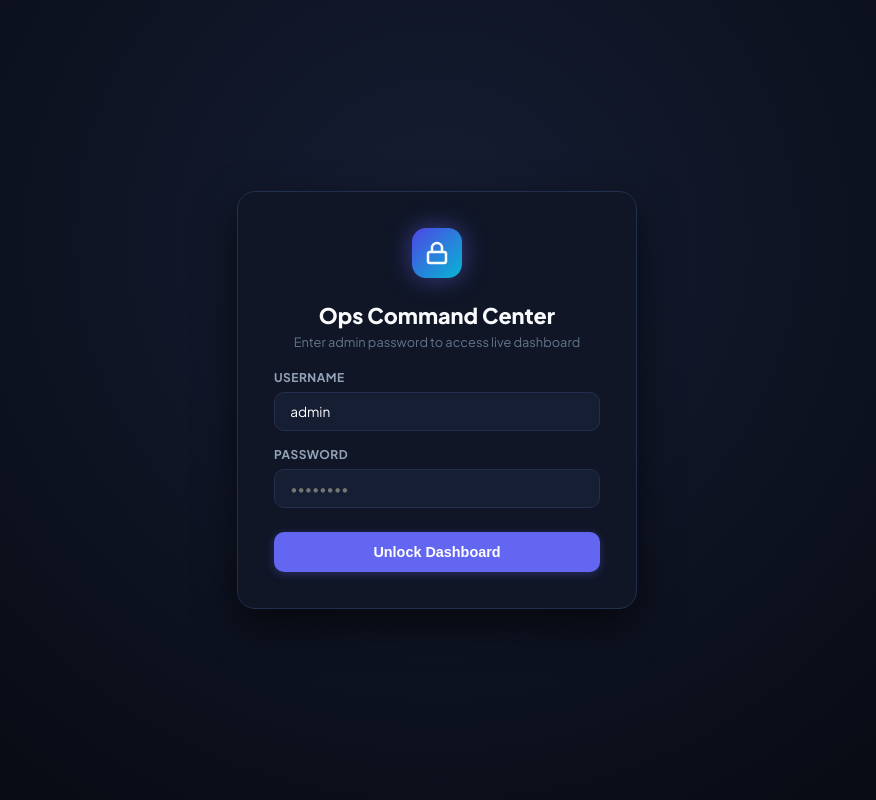
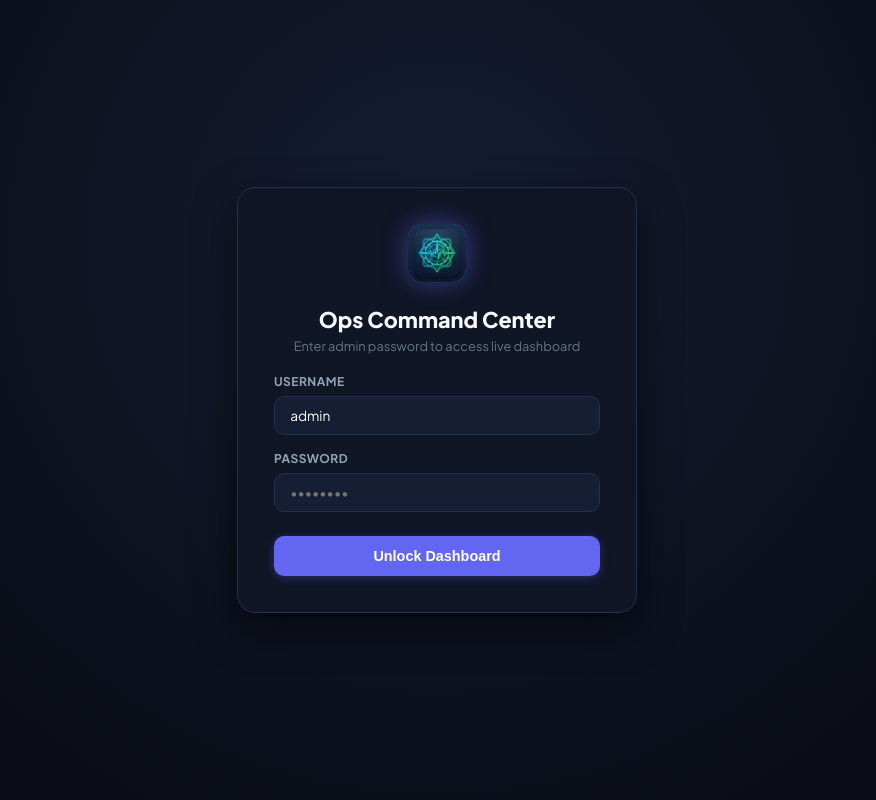
Before and after one commit to rohanrarya/uptime-dashboard, a Flask app: page / in a window 1280 px wide. Shown: the whole page, without its empty margins (203-1079 px from the left). Run offline with Flask 3, Linux system fonts and the light colour scheme; some libraries are stand-ins or nearby versions.

Commit message:
feat: design ops command center logo and configure favicons across formats

```diff
--- a/app.py
+++ b/app.py
@@ -452,6 +452,33 @@ def serve_static(filename):
     return jsonify({'error': 'Static file not found'}), 404
 
 
+@app.route('/favicon.ico')
+def serve_favicon():
+    static_dirs = [
+        os.path.join(app.root_path, 'static'),
+        os.path.join(os.path.dirname(os.path.abspath(__file__)), 'static'),
+        app.root_path,
+        'static'
+    ]
+    for s_dir in static_dirs:
+        if os.path.exists(os.path.join(s_dir, 'favicon.ico')):
+            return send_from_directory(s_dir, 'favicon.ico', mimetype='image/vnd.microsoft.icon')
+    return jsonify({'error': 'Favicon not found'}), 404
+
+
+@app.route('/apple-touch-icon.png')
+def serve_apple_touch_icon():
+    static_dirs = [
+        os.path.join(app.root_path, 'static'),
+        os.path.join(os.path.dirname(os.path.abspath(__file__)), 'static'),
+        'static'
+    ]
+    for s_dir in static_dirs:
+        if os.path.exists(os.path.join(s_dir, 'apple-touch-icon.png')):
+            return send_from_directory(s_dir, 'apple-touch-icon.png', mimetype='image/png')
+    return jsonify({'error': 'Touch icon not found'}), 404
+
+
 @app.route('/')
 @app.route('/dashboard')
 def serve_index():
--- a/static/css/style.css
+++ b/static/css/style.css
@@ -144,14 +144,22 @@ header {
 }
 
 .brand-icon {
-  width: 36px;
-  height: 36px;
+  width: 38px;
+  height: 38px;
   border-radius: var(--radius-md);
   background: linear-gradient(135deg, #4f46e5, #06b6d4);
   display: flex;
   align-items: center;
   justify-content: center;
   box-shadow: 0 0 15px rgba(99, 102, 241, 0.4);
+  overflow: hidden;
+  flex-shrink: 0;
+}
+.brand-icon img {
+  width: 100%;
+  height: 100%;
+  object-fit: cover;
+  display: block;
 }
 
 .brand-text h1 {
@@ -1064,8 +1072,8 @@ tr:last-child td {
 }
 
 .login-icon {
-  width: 50px;
-  height: 50px;
+  width: 58px;
+  height: 58px;
   border-radius: var(--radius-lg);
   margin: 0 auto;
   background: linear-gradient(135deg, #4f46e5, #06b6d4);
@@ -1073,6 +1081,14 @@ tr:last-child td {
   align-items: center;
   justify-content: center;
   box-shadow: 0 0 25px rgba(99, 102, 241, 0.5);
+  overflow: hidden;
+  flex-shrink: 0;
+}
+.login-icon img {
+  width: 100%;
+  height: 100%;
+  object-fit: cover;
+  display: block;
 }
 
 /* -----------------------------------------------------------------------------
--- a/templates/index.html
+++ b/templates/index.html
@@ -4,6 +4,15 @@
   <meta charset="UTF-8" />
   <meta name="viewport" content="width=device-width, initial-scale=1.0" />
   <title>Ops Command Center — Deployments & Uptime</title>
+
+  <!-- Favicon & App Icons -->
+  <link rel="icon" type="image/svg+xml" href="/static/favicon.svg" />
+  <link rel="icon" type="image/png" sizes="32x32" href="/static/favicon-32x32.png" />
+  <link rel="icon" type="image/png" sizes="16x16" href="/static/favicon-16x16.png" />
+  <link rel="apple-touch-icon" sizes="180x180" href="/static/apple-touch-icon.png" />
+  <link rel="shortcut icon" href="/favicon.ico" />
+  <meta name="theme-color" content="#090d16" />
+
   <link rel="preconnect" href="https://fonts.googleapis.com">
   <link rel="preconnect" href="https://fonts.gstatic.com" crossorigin>
   <link href="https://fonts.googleapis.com/css2?family=Plus+Jakarta+Sans:wght@400;500;600;700;800&family=JetBrains+Mono:wght@400;500;600;700&display=swap" rel="stylesheet">
@@ -19,10 +28,7 @@
 <div id="loginScreen" class="login-overlay">
   <div class="login-card">
     <div class="login-icon">
-      <svg width="24" height="24" viewBox="0 0 24 24" fill="none" stroke="currentColor" stroke-width="2.5">
-        <rect x="3" y="11" width="18" height="11" rx="2" ry="2"/>
-        <path d="M7 11V7a5 5 0 0 1 10 0v4"/>
-      </svg>
+      <img src="/static/img/logo.png" alt="Ops Command Center Logo" width="58" height="58" />
     </div>
 
     <!-- STEP 1: Username & Password -->
@@ -78,9 +84,7 @@
 <header>
   <div class="brand">
     <div class="brand-icon">
-      <svg width="20" height="20" viewBox="0 0 24 24" fill="none" stroke="currentColor" stroke-width="2.5">
-        <path d="M13 2L3 14h9l-1 8 10-12h-9l1-8z"/>
-      </svg>
+      <img src="/static/img/logo.png" alt="Ops Command Center Logo" width="38" height="38" />
     </div>
     <div class="brand-text">
       <h1>Ops Command Center</h1>
```
Also changed, not shown: favicon.ico (added), static/apple-touch-icon.png (added), static/favicon-16x16.png (added), static/favicon-32x32.png (added), static/favicon-48x48.png (added), static/favicon.ico (added), static/favicon.svg (added), static/img/logo.png (added), static/img/logo.svg (added).
